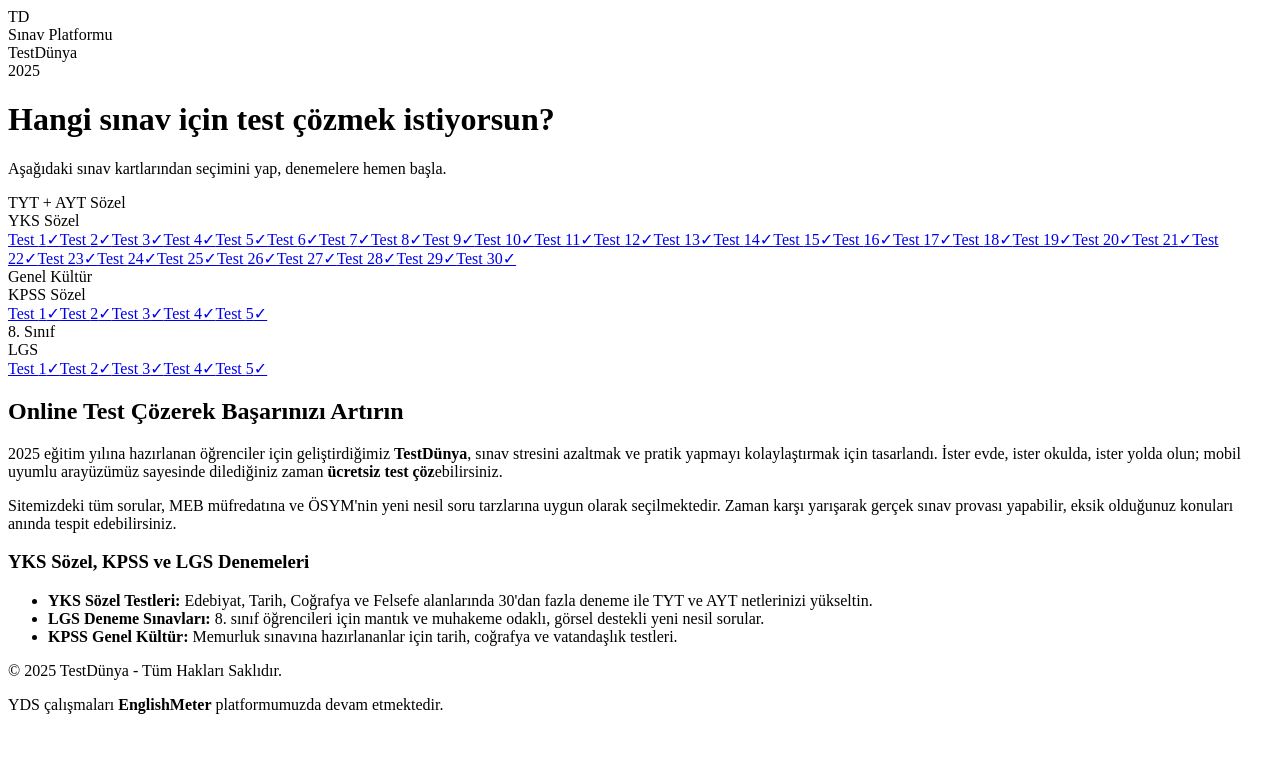
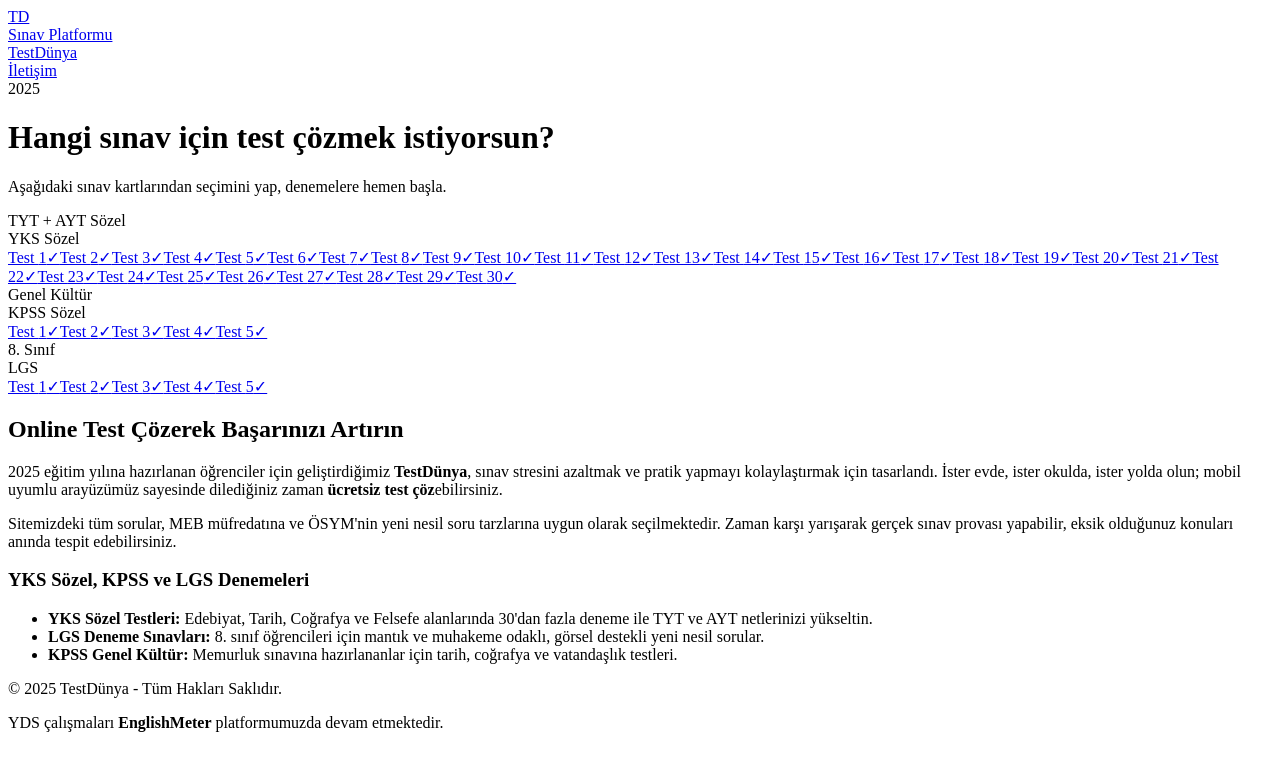
Before and after one commit to kuarkcoin/testdunya, a Next.js app: page / in a window 1280 px wide. Shown: the top 770 px of the page. Built offline with nearby package versions, Linux system fonts and the light colour scheme.

Commit message:
Update Navbar.tsx

```diff
--- a/app/components/Navbar.tsx
+++ b/app/components/Navbar.tsx
@@ -1,10 +1,15 @@
 'use client';
+
+import Link from 'next/link';
 
 export function Navbar() {
   return (
-    <header className="w-full border-b border-slate-200 bg-white/80 backdrop-blur">
-      <div className="max-w-5xl mx-auto px-4 py-3 flex items-center justify-between">
-        <div className="flex items-center gap-2">
+    // 'sticky top-0 z-40' ekledik: Menü aşağı kaydırınca üstte sabit kalır
+    <header className="sticky top-0 z-40 w-full border-b border-slate-200 bg-white/80 backdrop-blur-md">
+      <div className="max-w-6xl mx-auto px-4 py-3 flex items-center justify-between">
+
+        {/* SOL TARAFA: Tıklanabilir Logo */}
+        <Link href="/" className="flex items-center gap-2 hover:opacity-80 transition-opacity">
           <div className="h-8 w-8 rounded-2xl bg-gradient-to-br from-emerald-400 to-sky-500 flex items-center justify-center text-xs font-black text-slate-900 shadow-md">
             TD
           </div>
@@ -12,10 +17,27 @@ export function Navbar() {
             <div className="text-xs text-slate-400">Sınav Platformu</div>
             <div className="text-sm font-semibold text-slate-800">TestDünya</div>
           </div>
+        </Link>
+
+        {/* SAĞ TARAF: Linkler ve Badge */}
+        <div className="flex items-center gap-3 md:gap-6">
+
+          <nav className="flex items-center gap-4">
+            {/* İletişim Linki */}
+            <Link
+              href="/iletisim"
+              className="text-xs md:text-sm font-medium text-slate-600 hover:text-emerald-600 transition-colors"
+            >
+              İletişim
+            </Link>
+          </nav>
+
+          {/* 2025 Rozeti (Mobilde gizlemesek de olur ama ekranda yer kalsın diye md:block yapabiliriz, şimdilik kalsın) */}
+          <span className="hidden md:block text-[11px] px-3 py-1 rounded-full bg-slate-100 border border-slate-200 text-slate-500 font-mono">
+            2025
+          </span>
         </div>
-        <span className="text-[11px] px-3 py-1 rounded-full bg-slate-100 border border-slate-200 text-slate-500">
-          2025
-        </span>
+
       </div>
     </header>
   );
```
